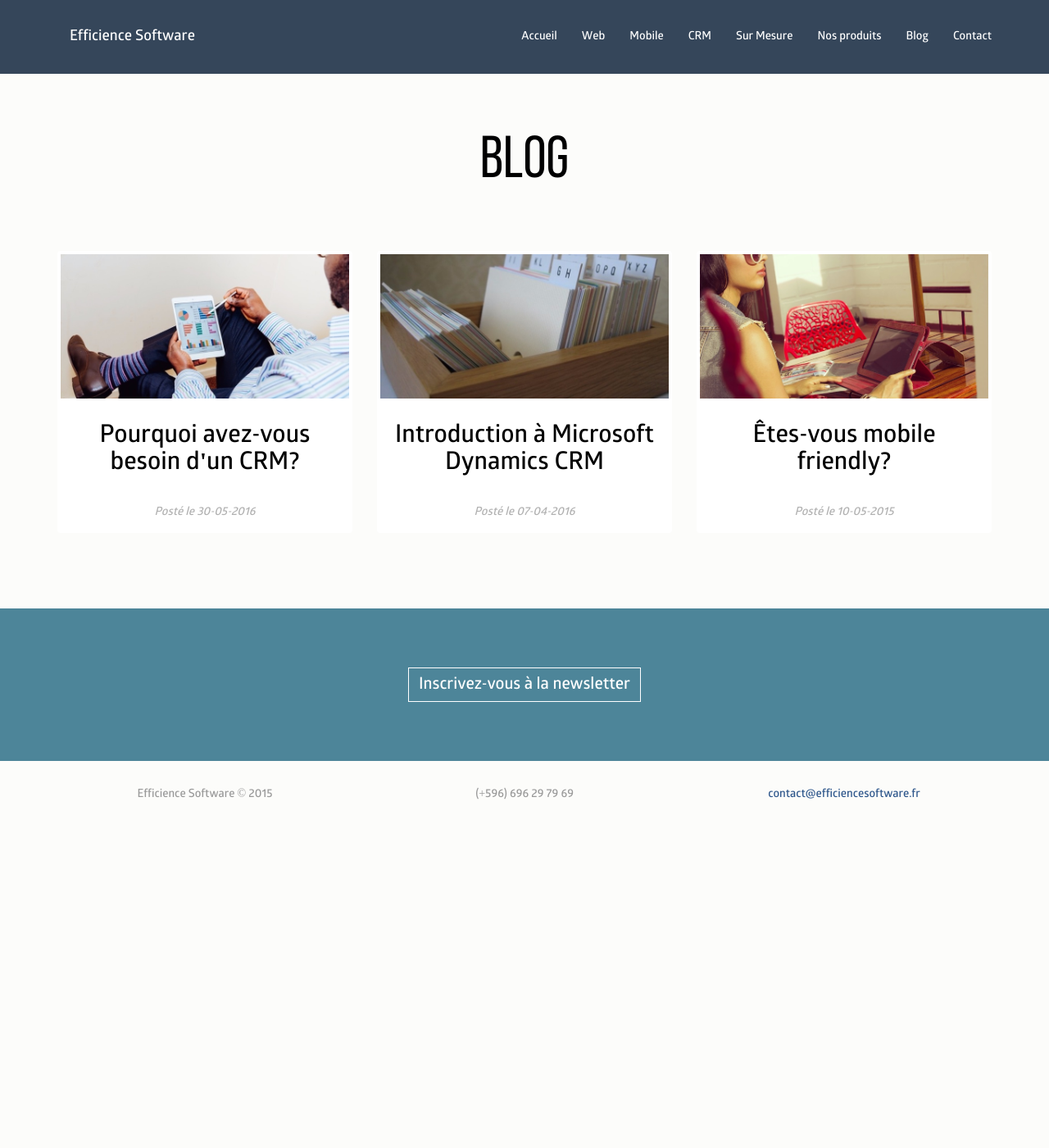
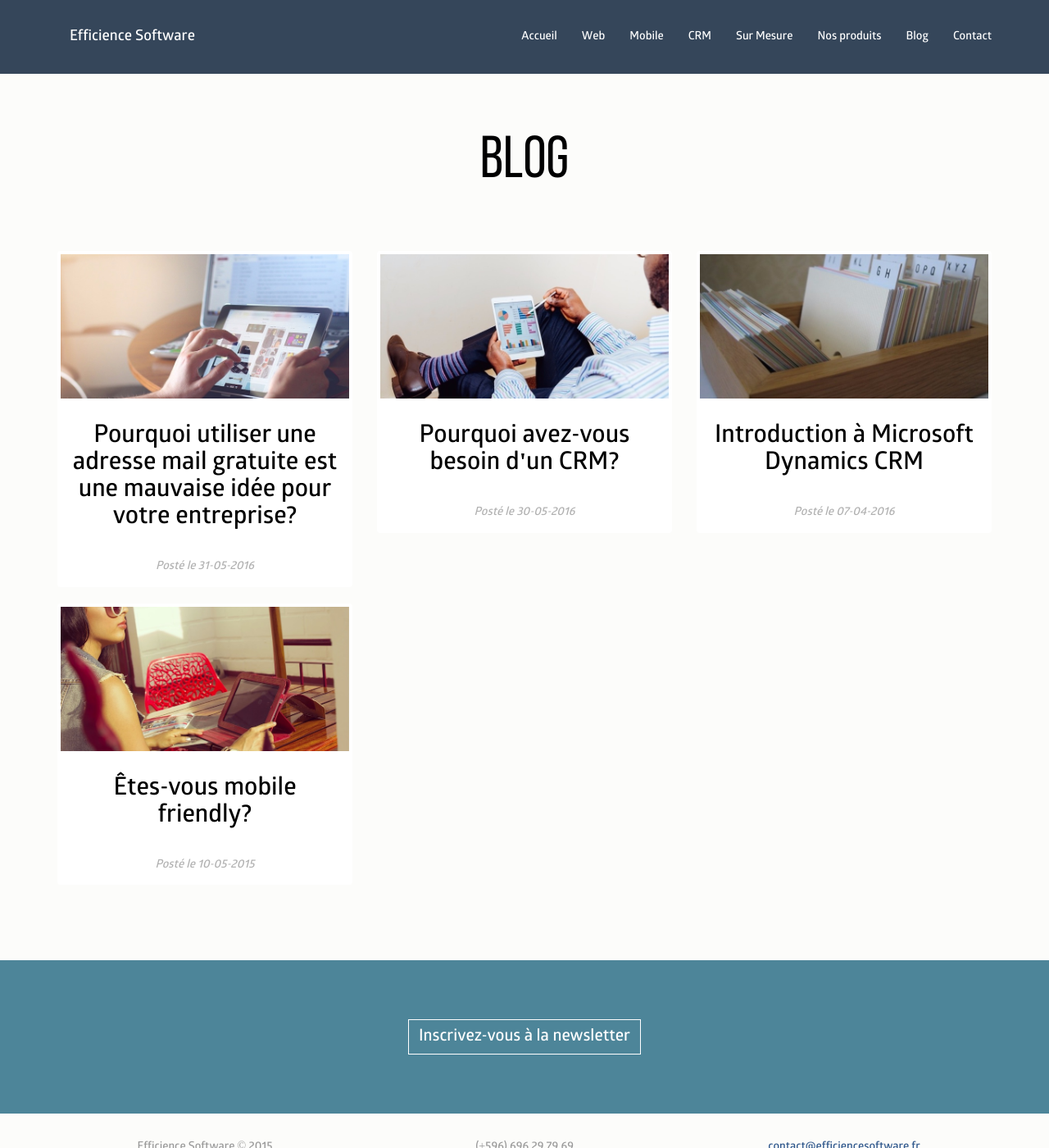
Before and after one commit to efficience-software/efficience-software.github.io, a Jekyll site: the page built from notes.html, in a window 1280 px wide and 1400 px high. Shown: the whole window at 82% size. Built offline with Jekyll 4.4.1, drawn with Linux system fonts in a browser that asks for light colours; nearby versions of some CDN libraries; some web fonts are replaced; comment, search, counter and statistics services are not loaded.

Commit message:
add post + change products page

```diff
--- /dev/null
+++ b/_posts/2016-05-31-dmarc-policy.md
@@ -0,0 +1,21 @@
+---
+layout: post
+title: "Marketing - Pourquoi utiliser une adresse mail gratuite est une mauvaise idée pour votre entreprise?"
+header: "Pourquoi utiliser une adresse mail gratuite est une mauvaise idée pour votre entreprise?"
+date: 2016-05-31
+img : "/img/mail.jpg"
+alt : "Bonne pratique marketing"
+permalink: /notes/dmarc-policy/
+---
+
+A partir de juin 2016, les emails envoyés via une adresse gmail.com devront provenir d'un serveur Gmail sous peine de ne plus être délivrés.
+
+## Pourquoi je ne peux plus utiliser mon adresse gmail.com?
+
+Gmail va changer sa politique [DMARC](https://fr.wikipedia.org/wiki/DMARC) (comme l'avaient déjà fait Yahoo et AOL avant lui), c'est à dire les règles qu'il utilise pour authentifier les emails. Cela aura pour conséquence que tous les emails qui n'auront pas été envoyés d'un serveur Gmail seront rejetés. Si vous utilisez une adresse gmail.com pour envoyer vos mails en passant par une entité tiers (via un service d'emailing pour vos campagnes marketing par exemple), il y a de forte chance que vos mails ne parviennent pas à leur destinataire.
+
+## Que dois-je faire?
+
+Nous vous recommandons d'utiliser une adresse avec votre propre nom de domaine (ex. message@votredomaine.com). Si vous aimez Gmail, vous pourrez continuer à l'utiliser pour gérer cette boite de messagerie pro avec [Google Apps](https://apps.google.com/). De plus, utiliser votre propre nom de domaine augmentera la délivrabilité de vos emails.
+
+Vérifiez dès maintenant vos formulaires web et la configuration de votre CRM et de vos logiciels marketing afin de vous assurer que vous n'utilisez pas une adresse gmail.com.
--- a/css/main.css
+++ b/css/main.css
@@ -28,6 +28,30 @@ html, body {
     color: #000;
 	text-align: center;
 	background-color: #fcfcfa;
+}
+
+/*
+ * Row with equal height columns
+ * --------------------------------------------------
+ */
+.row-eq-height {
+  display: flex;
+  flex-wrap: wrap;
+}
+
+.row-eq-height > div[class*='col-'] {
+  display: flex;
+  flex-direction: column;
+}
+
+@media screen and (min-width: 768px) {
+  .row-eq-height, .row-eq-height > div[class*='col-'] {
+      display: -webkit-box;
+      display: -moz-box;
+      display: -ms-flexbox;
+      display: -webkit-flex;
+      display: flex;
+  }
 }
 
 .my-page-header, .full-height {
--- a/notes.html
+++ b/notes.html
@@ -6,7 +6,7 @@
 text-intro: Un peu de <span class="blue-emphasize">lecture</span>
 ---
 <h1>Blog</h1>
-<div class="row">
+<div class="row row-eq-height">
   {% for post in site.posts %}
 	<div class="col-xs-12 col-sm-6 col-md-4">
 		<div class="thumbnail">
--- a/products.html
+++ b/products.html
@@ -13,6 +13,6 @@
       <p><a href="/proxxinews/">Visitez la page <i class="fa fa-chevron-right"></i></a></p>
 		</div>
     <div class="col-md-6 hidden-xs">
-      <iframe width="512" height="352" src="http://bunkrapp.com/present/ahyclf/embed/" frameborder="0" scrolling="no" allowfullscreen mozallowfullscreen="true" webkitallowfullscreen="true" onmousewheel=""></iframe>
+      <img src="/img/proxxinews.jpg" class="img-responsive center-block" alt="proxxinews">
     </div>
   </div>
```
Also changed, not shown: img/mail.jpg (added), img/proxxinews.jpg (added).
